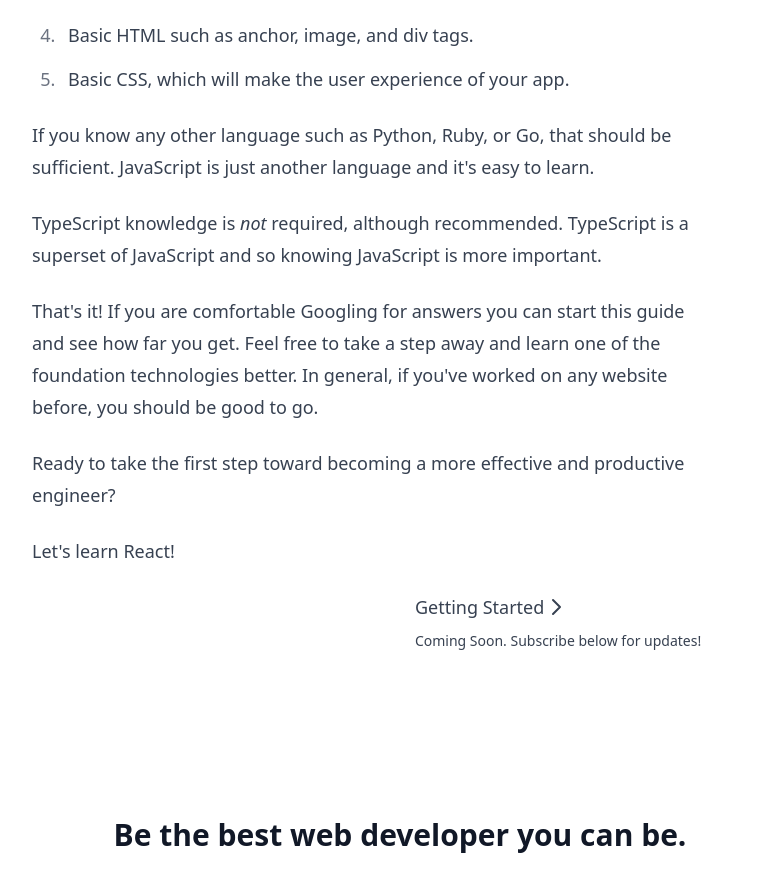
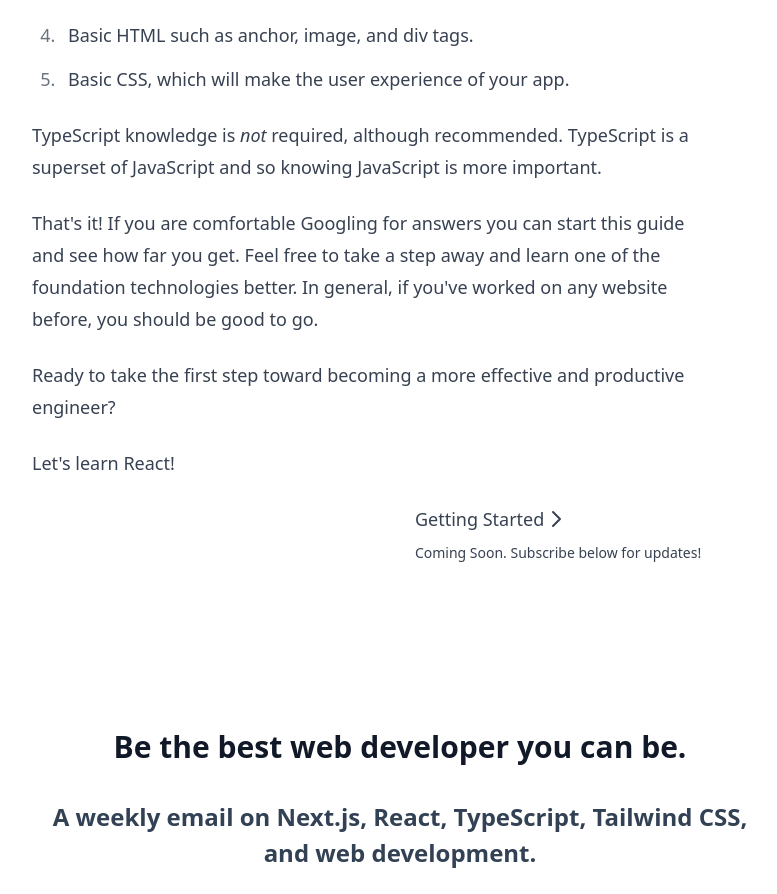
Before and after one commit to ethanmick/ethanmick.com, a Next.js app: page /react/introduction in a window 1280 px wide. Shown: the part 2385-3279 px from the top of the page, without its empty margins (240-1017 px from the left). Built offline with nearby package versions, Linux system fonts and the light colour scheme.

Commit message:
Fix duplication

```diff
--- a/pages/react/introduction.mdx
+++ b/pages/react/introduction.mdx
@@ -83,9 +83,6 @@
 4. Basic HTML such as anchor, image, and div tags.
 5. Basic CSS, which will make the user experience of your app.
 
-If you know any other language such as Python, Ruby, or Go, that should be
-sufficient. JavaScript is just another language and it's easy to learn.
-
 TypeScript knowledge is _not_ required, although recommended. TypeScript is a
 superset of JavaScript and so knowing JavaScript is more important.
 
```
